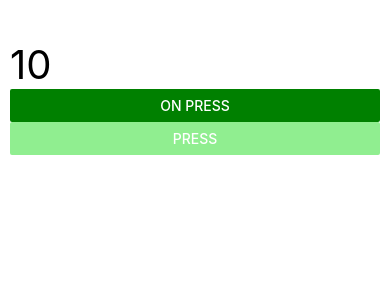
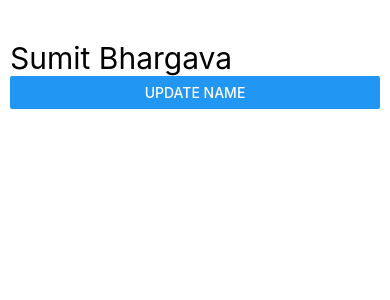
Before and after one commit to S121996/react-native, a React Native app: screen / in a window 390 px wide. Shown: the top 300 px of the page. Built offline with nearby package versions, Linux system fonts and the light colour scheme.

Commit message:
State  in  react native

```diff
--- a/App.js
+++ b/App.js
@@ -15,7 +15,8 @@ import { Text, View, StyleSheet } from 'react-native';
 // import Thirdpart from './src/components/Practice/third';
 // import JSX from './src/components/Practice/JSX';
 // import Components from './src/components/Practice/Components';
-import ButtononPress from './src/components/Practice/ButtononPress';
+// import ButtononPress from './src/components/Practice/ButtononPress';
+import State from './src/components/Practice/state';
 const App = () => {
   const styles = StyleSheet.create({
 
@@ -30,7 +31,9 @@ const App = () => {
  {/* <Thirdpart/> */}
  {/* <JSX/> */}
  {/* <Components/> */}
- <ButtononPress/>
+ {/* <ButtononPress/> */}
+ <State/>
+
      {/* <BasicsOne/> */}
     {/* <Todolist/> */}
     {/* <ImageComponent/> */}
--- a/src/components/Practice/ButtononPress.js
+++ b/src/components/Practice/ButtononPress.js
@@ -10,7 +10,7 @@ const ButtononPress = () => {
   return (
     <View>
       <Text style={{fontSize:40}}>{data}</Text>
-      <Button title='On Press' onPress={fruit()} color={'green'}></Button>
+      <Button title='On Press' onPress={fruit} color={'green'}></Button>
       <Button title='Press' onPress={()=>fruit("Hello")} color={'lightgreen'}></Button>
     </View>
   )
--- /dev/null
+++ b/src/components/Practice/state.js
@@ -0,0 +1,18 @@
+import { View, Text,Button } from 'react-native'
+import React ,{useState} from 'react'
+
+const State = () => {
+    const [name,setName]=useState("Sumit Bhargava");
+
+    function testName(){
+    setName("Rahul ")
+    }
+  return (
+    <View>
+      <Text style={{fontSize:30}}>{name}</Text>
+      <Button title='Update Name' onPress={testName}></Button>
+    </View>
+  )
+}
+
+export default State
```
